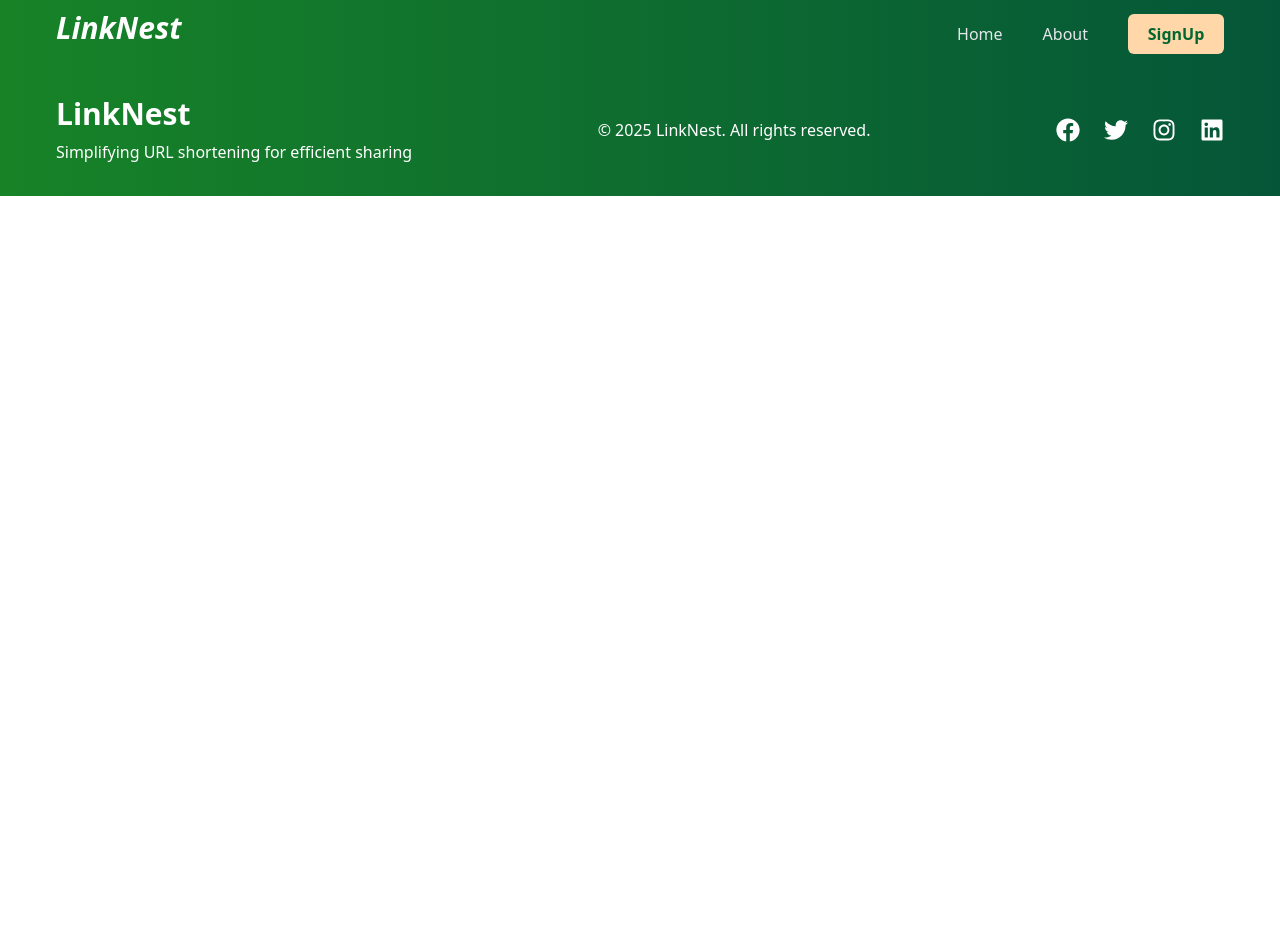
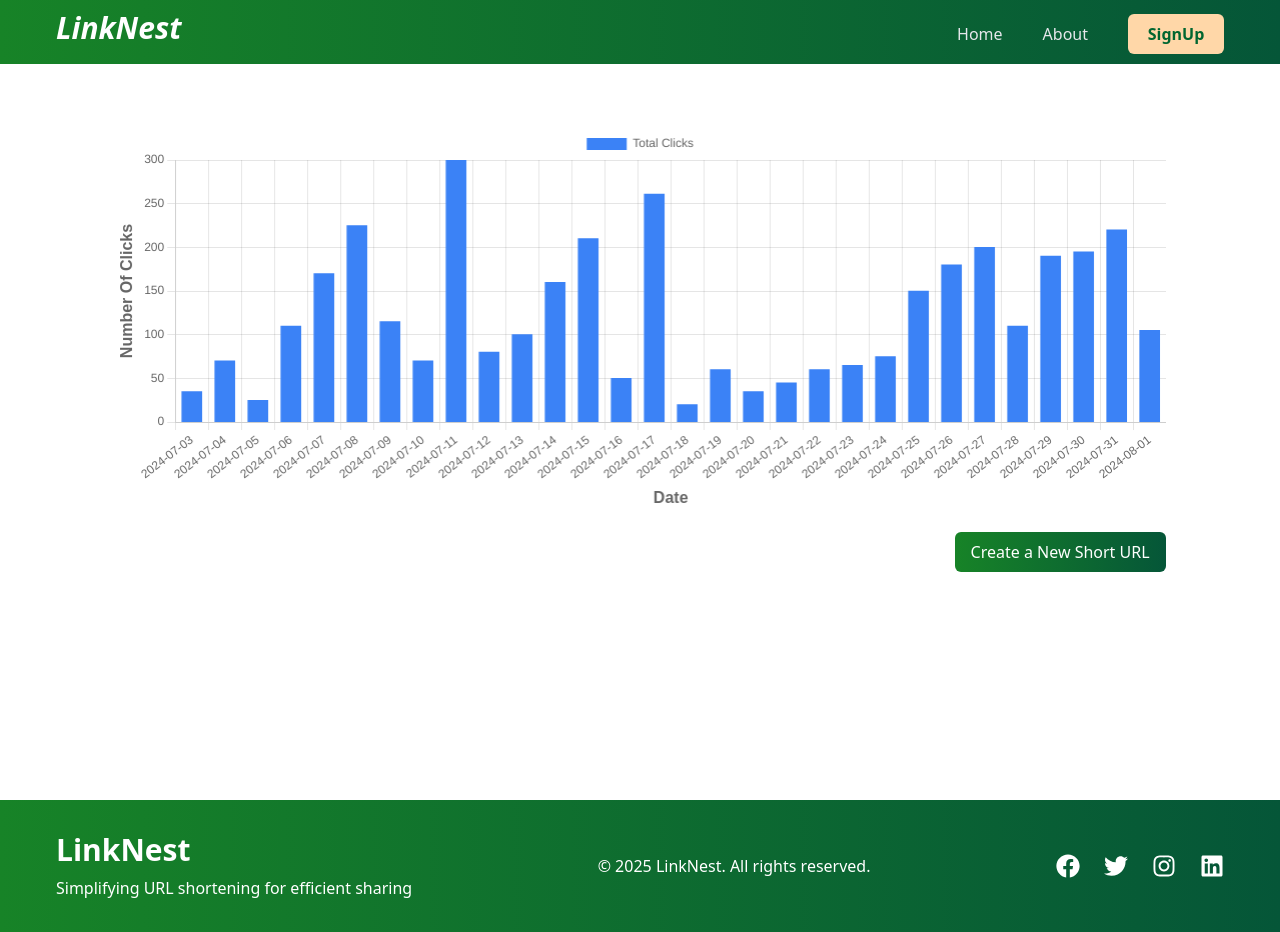
Before and after one commit to Flicko75/link-nest, a React (Vite) app in the folder url-shortener-frontend/: page /dashboard in a window 1280 px wide. Before the commit the page ends 800 px from the top, so only its background shows below. Built offline with nearby package versions, Linux system fonts and the light colour scheme; no server answers.

Commit message:
setting up basic dashboard

```diff
--- a/url-shortener-frontend/package.json
+++ b/url-shortener-frontend/package.json
@@ -12,9 +12,11 @@
   "dependencies": {
     "@tailwindcss/postcss": "^4.1.13",
     "axios": "^1.12.2",
+    "chart.js": "^4.5.0",
     "motion": "^12.23.12",
     "postcss": "^8.5.6",
     "react": "^19.1.1",
+    "react-chartjs-2": "^5.3.0",
     "react-dom": "^19.1.1",
     "react-hook-form": "^7.63.0",
     "react-hot-toast": "^2.6.0",
--- a/url-shortener-frontend/src/App.jsx
+++ b/url-shortener-frontend/src/App.jsx
@@ -6,7 +6,8 @@
 import Footer from './components/Footer'
 import RegisterPage from './components/RegisterPage'
 import { Toaster } from 'react-hot-toast'
-import Login from './components/Login'
+import LoginPage from './components/LoginPage'
+import DashboardLayout from './components/dashboard/DashboardLayout'
 
 function App() {
 
@@ -19,7 +20,8 @@
             <Route path='/' element={<LandingPage />}/>
             <Route path='/about' element={<AboutPage />}/>
             <Route path='/register' element={<RegisterPage />}/>
-            <Route path='/login' element={<Login />}/>
+            <Route path='/login' element={<LoginPage />}/>
+            <Route path='/dashboard' element={<DashboardLayout />}/>
           </Routes>
         <Footer />
       </BrowserRouter>
--- a/url-shortener-frontend/src/components/Login.jsx
+++ b/url-shortener-frontend/src/components/LoginPage.jsx
@@ -6,7 +6,7 @@
 import toast from 'react-hot-toast';
 import { useStoreContext } from '../contextApi/ContextApi';
 
-const Login = () => {
+const LoginPage = () => {
     const navigate = useNavigate();
     const [loader, setLoader] = useState(false);
     const { setToken } = useStoreContext();
@@ -38,7 +38,7 @@
             localStorage.setItem("JWT_TOKEN", JSON.stringify(response.token));
 
             reset();
-            navigate("/");
+            navigate("/dashboard");
             toast.success("Login Successfull");
         }
         catch (error) {
@@ -105,4 +105,4 @@
     )
 }
 
-export default Login
+export default LoginPage
--- /dev/null
+++ b/url-shortener-frontend/src/components/dashboard/DashboardLayout.jsx
@@ -0,0 +1,22 @@
+import React from 'react'
+import Graph from './Graph'
+import { dummyData } from '../../dummydata/data'
+
+const DashboardLayout = () => {
+  return (
+    <div className='lg:px-14 sm:px-8 px-4 min-h-[calc(100vh-64px)]'>
+      <div className='lg:w-[90%] w-full mx-auto py-16'>
+        <div className='h-96 relative'>
+          <Graph graphdata={dummyData} />
+        </div>
+        <div className='py-5 sm:text-end text-center'>
+          <button className='bg-custom-gradient px-4 py-2 rounded-md text-white cursor-pointer'>
+            Create a New Short URL
+          </button>
+        </div>
+      </div>
+    </div>
+  )
+}
+
+export default DashboardLayout
--- /dev/null
+++ b/url-shortener-frontend/src/components/dashboard/Graph.jsx
@@ -0,0 +1,104 @@
+import React from "react";
+import { Bar } from "react-chartjs-2";
+import {
+  Chart as ChartJS,
+  BarElement,
+  CategoryScale,
+  LinearScale,
+  Legend,
+  Tooltip,
+  Filler,
+} from "chart.js";
+
+ChartJS.register(
+  BarElement,
+  Tooltip,
+  CategoryScale,
+  LinearScale,
+  Legend,
+  Filler
+);
+
+const Graph = ({ graphdata }) => {
+  const labels = graphdata?.map((item, i) => `${item.clickDate}`);
+  const userPerDaya = graphdata?.map((item) => item.count);
+
+  const data = {
+    labels:
+     graphdata.length > 0
+        ? labels
+        : ["", "", "", "", "", "", "", "", "", "", "", "", "", ""],
+    datasets: [
+      {
+        label: "Total Clicks",
+        data:
+         graphdata.length > 0
+            ? userPerDaya
+            : [1, 2, 3, 4, 5, 6, 7, 6, 5, 4, 3, 2, 1],
+        backgroundColor:
+         graphdata.length > 0 ? "#3b82f6" : "rgba(54, 162, 235, 0.1)",
+        borderColor: "#1D2327",
+        pointBorderColor: "red",
+        fill: true,
+        tension: 0.4,
+        barThickness: 20,
+        categoryPercentage: 1.5,
+        barPercentage: 1.5,
+      },
+    ],
+  };
+
+  const options = {
+    maintainAspectRatio: false,
+    responsive: true,
+    plugins: {
+      legend: {
+        display: true,
+      },
+    },
+    scales: {
+      y: {
+        beginAtZero: true,
+        ticks: {
+          // stepSize: 1,
+          callback: function (value) {
+            if (Number.isInteger(value)) {
+              return value.toString();
+            }
+            return "";
+          },
+        },
+        title: {
+          display: true,
+          text: "Number Of Clicks",
+          font: {
+            family: "Arial",
+            size: 16,
+            weight: "bold",
+            color: "#FF0000",
+          },
+        },
+      },
+      x: {
+        beginAtZero: true,
+        // ticks: {
+        //   stepSize: 1,
+        // },
+        title: {
+          display: true,
+          text: "Date",
+          font: {
+            family: "Arial",
+            size: 16,
+            weight: "bold",
+            color: "#FF0000",
+          },
+        },
+      },
+    },
+  };
+
+  return <Bar className=" w-full" data={data} options={options}></Bar>;
+};
+
+export default Graph;
--- /dev/null
+++ b/url-shortener-frontend/src/dummyData/data.js
@@ -0,0 +1,255 @@
+export const dummyData = [
+    {
+      id: 1,
+      clickDate: "2024-07-03",
+      count: 35,
+    },
+    {
+      id: 2,
+      clickDate: "2024-07-04",
+      count: 70,
+    },
+    {
+      id: 3,
+      clickDate: "2024-07-05",
+      count: 25,
+    },
+    {
+      id: 4,
+      clickDate: "2024-07-06",
+      count: 110,
+    },
+    {
+      id: 5,
+      clickDate: "2024-07-07",
+      count: 170,
+    },
+    {
+      id: 6,
+      clickDate: "2024-07-08",
+      count: 225,
+    },
+    {
+      id: 7,
+      clickDate: "2024-07-09",
+      count: 115,
+    },
+    {
+      id: 8,
+      clickDate: "2024-07-10",
+      count: 70,
+    },
+    {
+      id: 9,
+      clickDate: "2024-07-11",
+      count: 300,
+    },
+    {
+      id: 10,
+      clickDate: "2024-07-12",
+      count: 80,
+    },
+    {
+      id: 11,
+      clickDate: "2024-07-13",
+      count: 100,
+    },
+    {
+      id: 12,
+      clickDate: "2024-07-14",
+      count: 160,
+    },
+    {
+      id: 13,
+      clickDate: "2024-07-15",
+      count: 210,
+    },
+    {
+      id: 14,
+      clickDate: "2024-07-16",
+      count: 50,
+    },
+    {
+      id: 15,
+      clickDate: "2024-07-17",
+      count: 261,
+    },
+    {
+      id: 16,
+      clickDate: "2024-07-18",
+      count: 20,
+    },
+    {
+      id: 17,
+      clickDate: "2024-07-19",
+      count: 60,
+    },
+    {
+      id: 18,
+      clickDate: "2024-07-20",
+      count: 35,
+    },
+    {
+      id: 19,
+      clickDate: "2024-07-21",
+      count: 45,
+    },
+    {
+      id: 20,
+      clickDate: "2024-07-22",
+      count: 60,
+    },
+    {
+      id: 21,
+      clickDate: "2024-07-23",
+      count: 65,
+    },
+    {
+      id: 22,
+      clickDate: "2024-07-24",
+      count: 75,
+    },
+    {
+      id: 23,
+      clickDate: "2024-07-25",
+      count: 150,
+    },
+    {
+      id: 24,
+      clickDate: "2024-07-26",
+      count: 180,
+    },
+    {
+      id: 25,
+      clickDate: "2024-07-27",
+      count: 200,
+    },
+    {
+      id: 26,
+      clickDate: "2024-07-28",
+      count: 110,
+    },
+    {
+      id: 27,
+      clickDate: "2024-07-29",
+      count: 190,
+    },
+    {
+      id: 28,
+      clickDate: "2024-07-30",
+      count: 195,
+    },
+    {
+      id: 29,
+      clickDate: "2024-07-31",
+      count: 220,
+    },
+    {
+      id: 30,
+      clickDate: "2024-08-01",
+      count: 105,
+    },
+  ];
+
+  export const lessDummyData = [
+    {
+      id: 1,
+      clickDate: "2024-07-01",
+      count: 17,
+    },
+    {
+      id: 2,
+      clickDate: "2024-07-02",
+      count: 150,
+    },
+    {
+      id: 3,
+      clickDate: "2024-07-03",
+      count: 95,
+    },
+    {
+      id: 4,
+      clickDate: "2024-07-04",
+      count: 120,
+    },
+    {
+      id: 5,
+      clickDate: "2024-07-07",
+      count: 240,
+    },
+    {
+      id: 6,
+      clickDate: "2024-07-08",
+      count: 300,
+    },
+    {
+      id: 7,
+      clickDate: "2024-07-09",
+      count: 220,
+    },
+    {
+      id: 8,
+      clickDate: "2024-07-10",
+      count: 50,
+    },
+    {
+      id: 9,
+      clickDate: "2024-07-11",
+      count: 80,
+    },
+    {
+      id: 10,
+      clickDate: "2024-07-12",
+      count: 110,
+    },
+    {
+      id: 11,
+      clickDate: "2024-07-13",
+      count: 165,
+    },
+    {
+      id: 12,
+      clickDate: "2024-07-14",
+      count: 111,
+    },
+    {
+      id: 13,
+      clickDate: "2024-07-15",
+      count: 77,
+    },
+    {
+      id: 14,
+      clickDate: "2024-07-16",
+      count: 200,
+    },
+    {
+      id: 15,
+      clickDate: "2024-07-17",
+      count: 100,
+    },
+    {
+      id: 16,
+      clickDate: "2024-07-18",
+      count: 240,
+    },
+    {
+      id: 17,
+      clickDate: "2024-07-19",
+      count: 270,
+    },
+    {
+      id: 18,
+      clickDate: "2024-07-20",
+      count: 170,
+    },
+    {
+      id: 19,
+      clickDate: "2024-07-21",
+      count: 60,
+    },
+    {
+      id: 20,
+      clickDate: "2024-07-22",
+      count: 235,
+    },
+  ];
```
Also changed, not shown: 1 other file (tests, documents, lock files or other folders).
